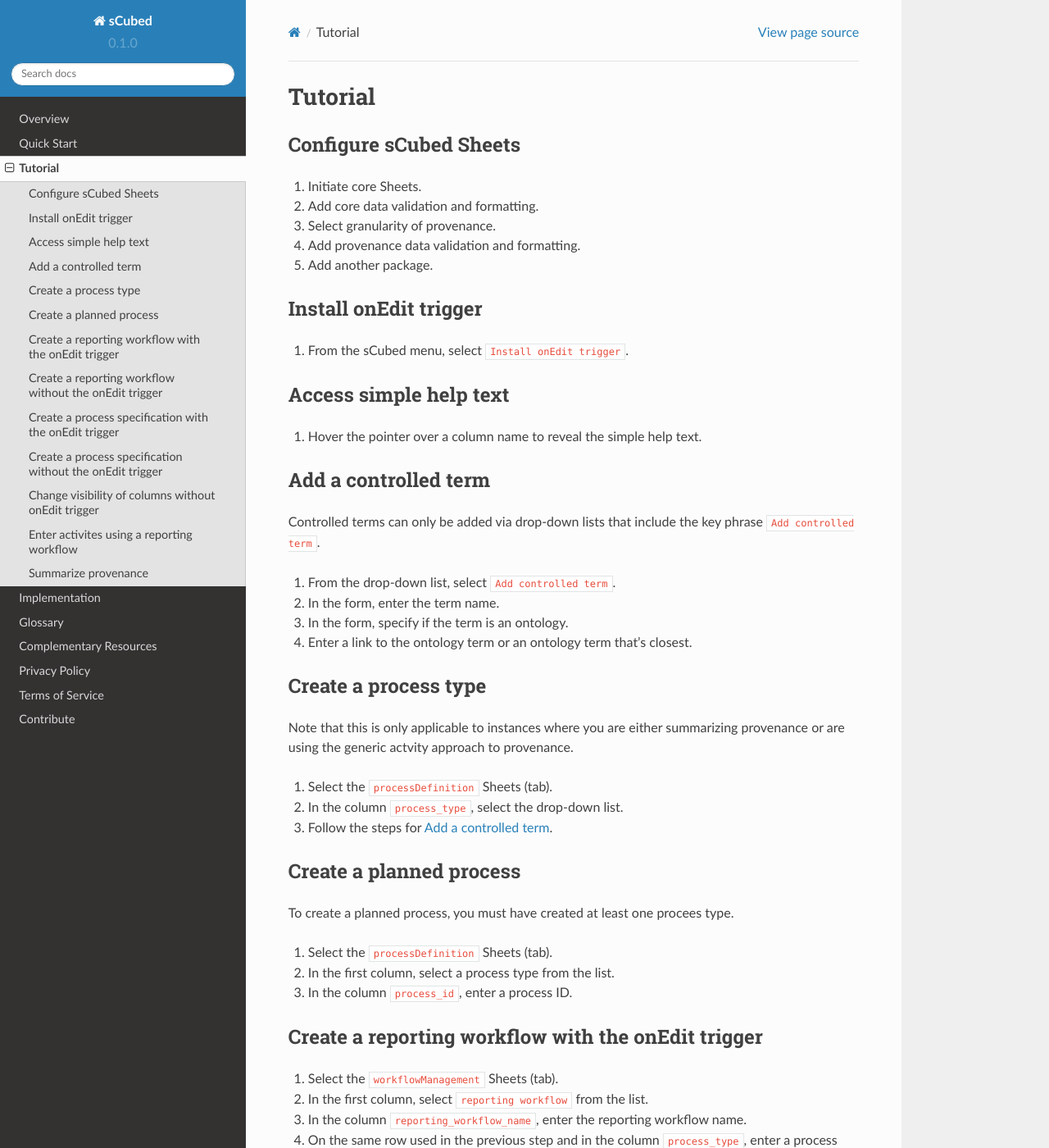
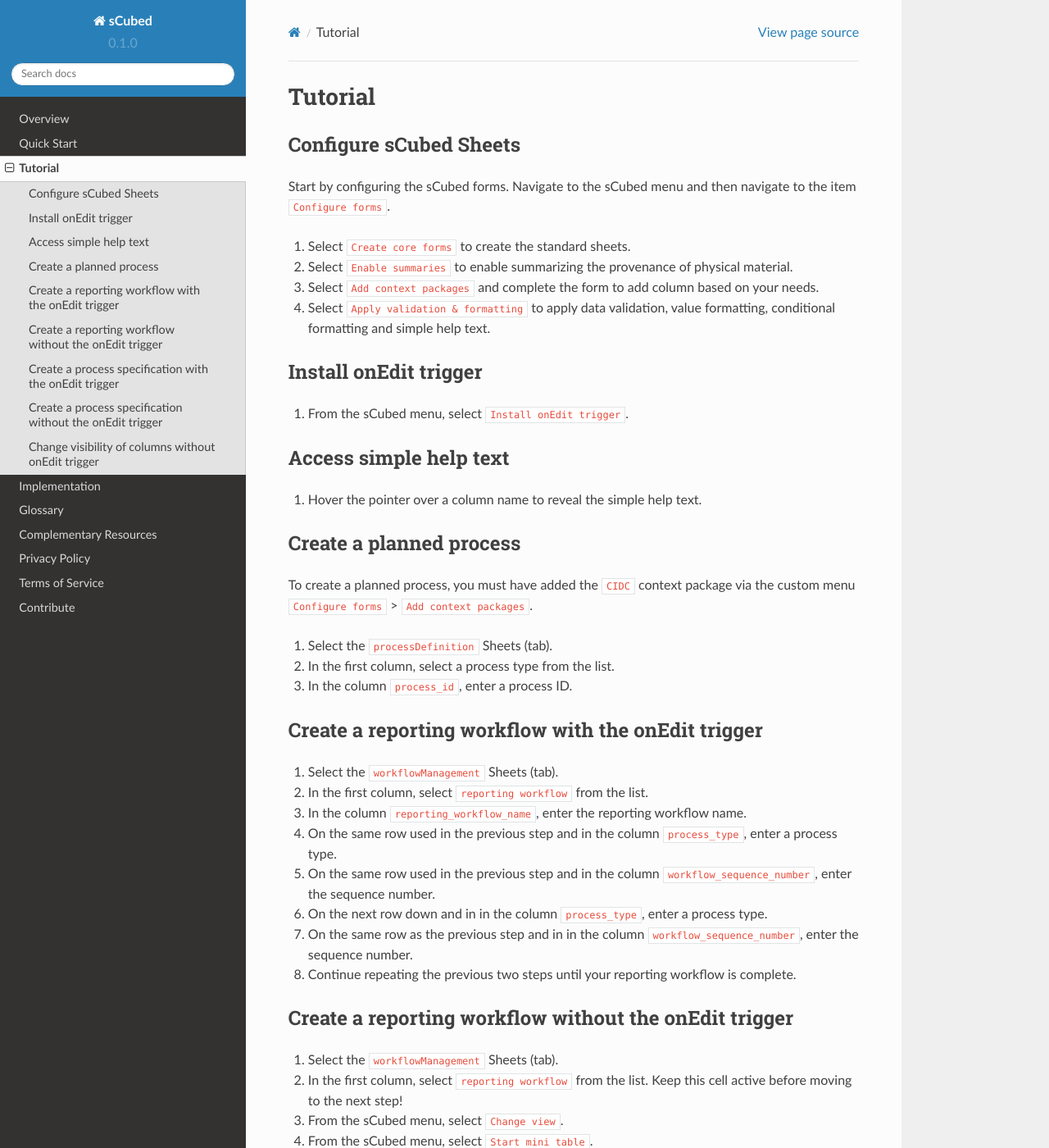
Before and after one commit to aemoore62/sCubed_docs, a Sphinx documentation site: the page built from docs/source/tutorial.rst, in a window 1280 px wide and 1400 px high. Shown: the whole window at 82% size. Built offline with Sphinx 7.4.7 and the Read the Docs theme 2.0.0, drawn with Linux system fonts in a browser that asks for light colours; some of the changed text lies outside the part shown.

Commit message:
update config sheets

```diff
--- a/docs/source/tutorial.rst
+++ b/docs/source/tutorial.rst
@@ -4,11 +4,13 @@
 Configure sCubed Sheets
 -------
 
-#. Initiate core Sheets.
-#. Add core data validation and formatting.
-#. Select granularity of provenance.
-#. Add provenance data validation and formatting.
-#. Add another package.
+Start by configuring the sCubed forms.
+Navigate to the sCubed menu and then navigate to the item ``Configure forms``.
+
+#. Select ``Create core forms`` to create the standard sheets.
+#. Select ``Enable summaries`` to enable summarizing the provenance of physical material.
+#. Select ``Add context packages`` and complete the form to add column based on your needs.
+#. Select ``Apply validation & formatting`` to apply data validation, value formatting, conditional formatting and simple help text.
 
 Install onEdit trigger
 -------
@@ -18,27 +20,9 @@
 -------
 #. Hover the pointer over a column name to reveal the simple help text.
 
- .. _add-ctrl-term:
-Add a controlled term
--------
-Controlled terms can only be added via drop-down lists that include the key phrase ``Add controlled term``.
-
-#. From the drop-down list, select ``Add controlled term``.
-#. In the form, enter the term name.
-#. In the form, specify if the term is an ontology.
-#. Enter a link to the ontology term or an ontology term that's closest.
-
-Create a process type
--------
-Note that this is only applicable to instances where you are either summarizing provenance or are using the generic actvity approach to provenance.
-
-#. Select the ``processDefinition`` Sheets (tab).
-#. In the column ``process_type``, select the drop-down list.
-#. Follow the steps for :ref:`add-ctrl-term`.
-
 Create a planned process
 -------
-To create a planned process, you must have created at least one procees type.
+To create a planned process, you must have added the ``CIDC`` context package via the custom menu ``Configure forms`` > ``Add context packages``.
 
 #. Select the ``processDefinition`` Sheets (tab).
 #. In the first column, select a process type from the list.
@@ -116,9 +100,3 @@
 
 #. Click the cell that contains the value for which you would like display columns.
 #. From the sCubed menu, select ``Change view``.
-
-Enter activites using a reporting workflow
--------
-
-Summarize provenance
--------
```
